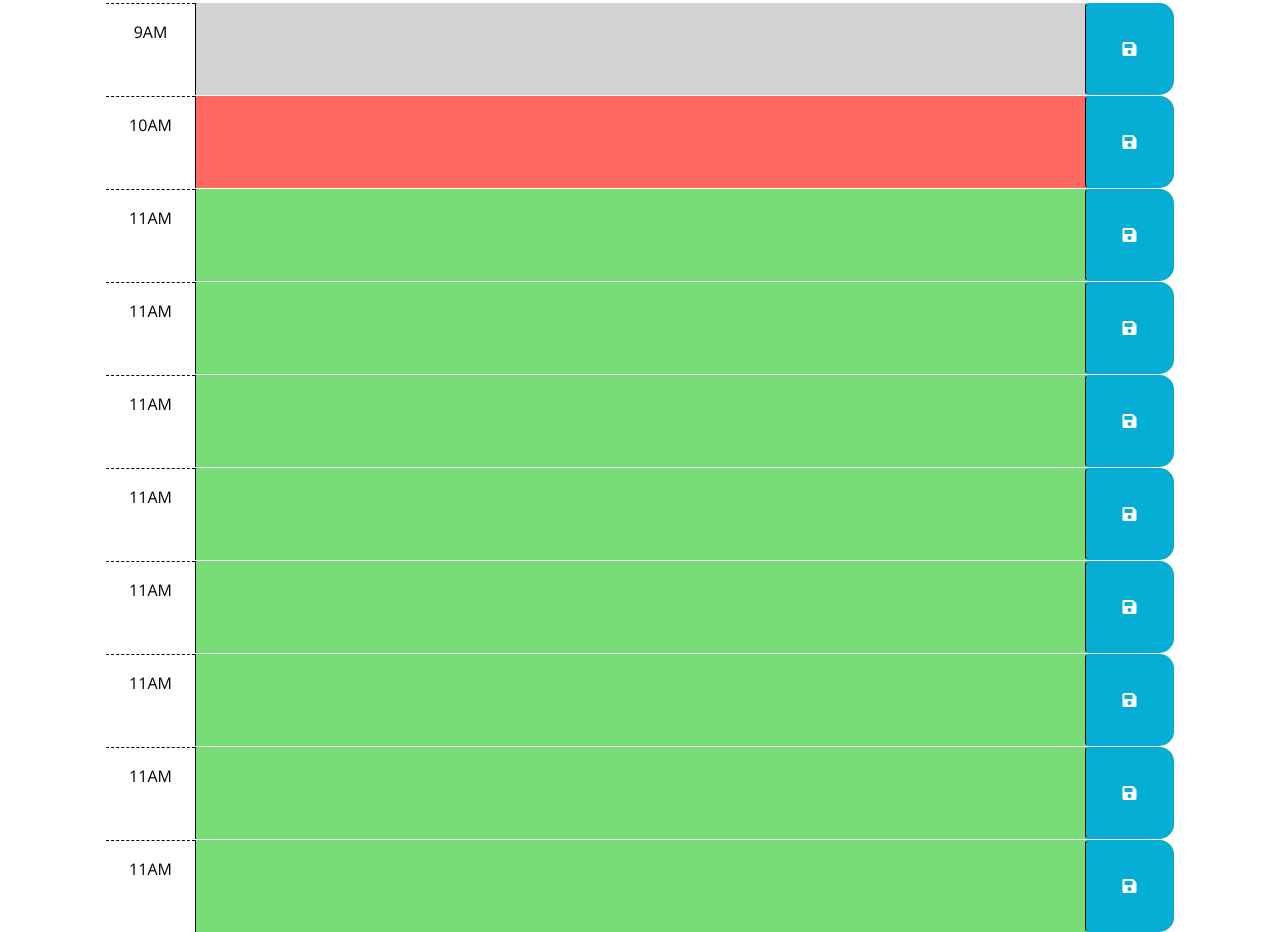
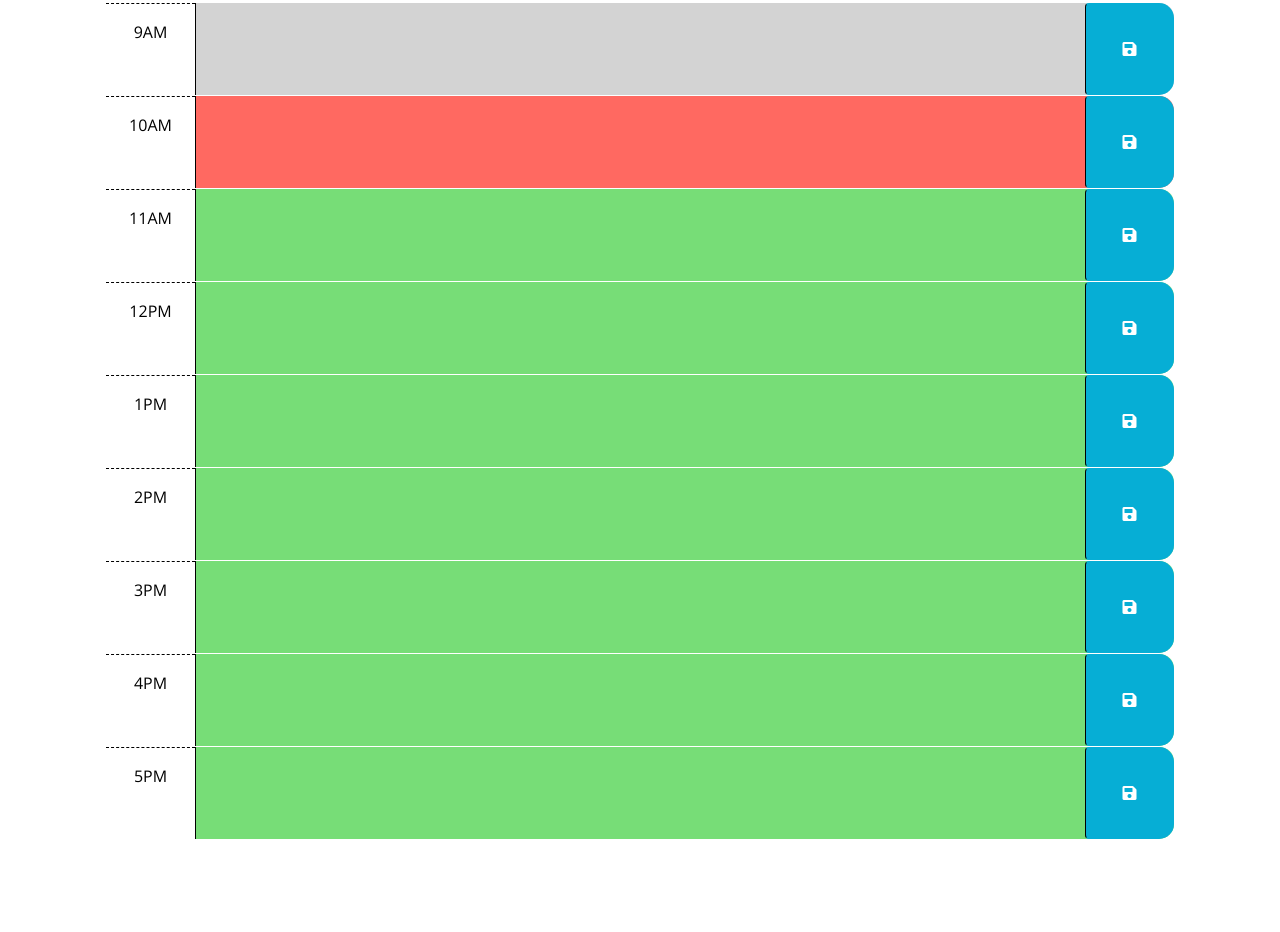
Before and after one commit to MadeleineA42/Workday-sched, a plain HTML site: page index.html in a window 1280 px wide. Shown: the part 254-1186 px from the top of the page. After the commit the page ends 1093 px from the top, so only its background shows below. Drawn offline with nearby package versions, Linux system fonts and the light colour scheme.

Commit message:
changed times and deleted extra time slot

```diff
--- a/index.html
+++ b/index.html
@@ -59,7 +59,7 @@
     </div>
 
     <div id="hour-12" class="row time-block future">
-      <div class="col-2 col-md-1 hour text-center py-3">11AM</div>
+      <div class="col-2 col-md-1 hour text-center py-3">12PM</div>
       <textarea class="col-8 col-md-10 description" rows="3"> </textarea>
       <button class="btn saveBtn col-2 col-md-1" aria-label="save">
         <i class="fas fa-save" aria-hidden="true"></i>
@@ -67,7 +67,7 @@
     </div>
 
     <div id="hour-13" class="row time-block future">
-      <div class="col-2 col-md-1 hour text-center py-3">11AM</div>
+      <div class="col-2 col-md-1 hour text-center py-3">1PM</div>
       <textarea class="col-8 col-md-10 description" rows="3"> </textarea>
       <button class="btn saveBtn col-2 col-md-1" aria-label="save">
         <i class="fas fa-save" aria-hidden="true"></i>
@@ -75,35 +75,28 @@
     </div>
 
     <div id="hour-14" class="row time-block future">
-      <div class="col-2 col-md-1 hour text-center py-3">11AM</div>
+      <div class="col-2 col-md-1 hour text-center py-3">2PM</div>
       <textarea class="col-8 col-md-10 description" rows="3"> </textarea>
       <button class="btn saveBtn col-2 col-md-1" aria-label="save">
         <i class="fas fa-save" aria-hidden="true"></i>
       </button>
     </div>
     <div id="hour-15" class="row time-block future">
-      <div class="col-2 col-md-1 hour text-center py-3">11AM</div>
+      <div class="col-2 col-md-1 hour text-center py-3">3PM</div>
       <textarea class="col-8 col-md-10 description" rows="3"> </textarea>
       <button class="btn saveBtn col-2 col-md-1" aria-label="save">
         <i class="fas fa-save" aria-hidden="true"></i>
       </button>
     </div>
     <div id="hour-16" class="row time-block future">
-      <div class="col-2 col-md-1 hour text-center py-3">11AM</div>
+      <div class="col-2 col-md-1 hour text-center py-3">4PM</div>
       <textarea class="col-8 col-md-10 description" rows="3"> </textarea>
       <button class="btn saveBtn col-2 col-md-1" aria-label="save">
         <i class="fas fa-save" aria-hidden="true"></i>
       </button>
     </div>
     <div id="hour-17" class="row time-block future">
-      <div class="col-2 col-md-1 hour text-center py-3">11AM</div>
-      <textarea class="col-8 col-md-10 description" rows="3"> </textarea>
-      <button class="btn saveBtn col-2 col-md-1" aria-label="save">
-        <i class="fas fa-save" aria-hidden="true"></i>
-      </button>
-    </div>
-    <div id="hour-18" class="row time-block future">
-      <div class="col-2 col-md-1 hour text-center py-3">11AM</div>
+      <div class="col-2 col-md-1 hour text-center py-3">5PM</div>
       <textarea class="col-8 col-md-10 description" rows="3"> </textarea>
       <button class="btn saveBtn col-2 col-md-1" aria-label="save">
         <i class="fas fa-save" aria-hidden="true"></i>
```
